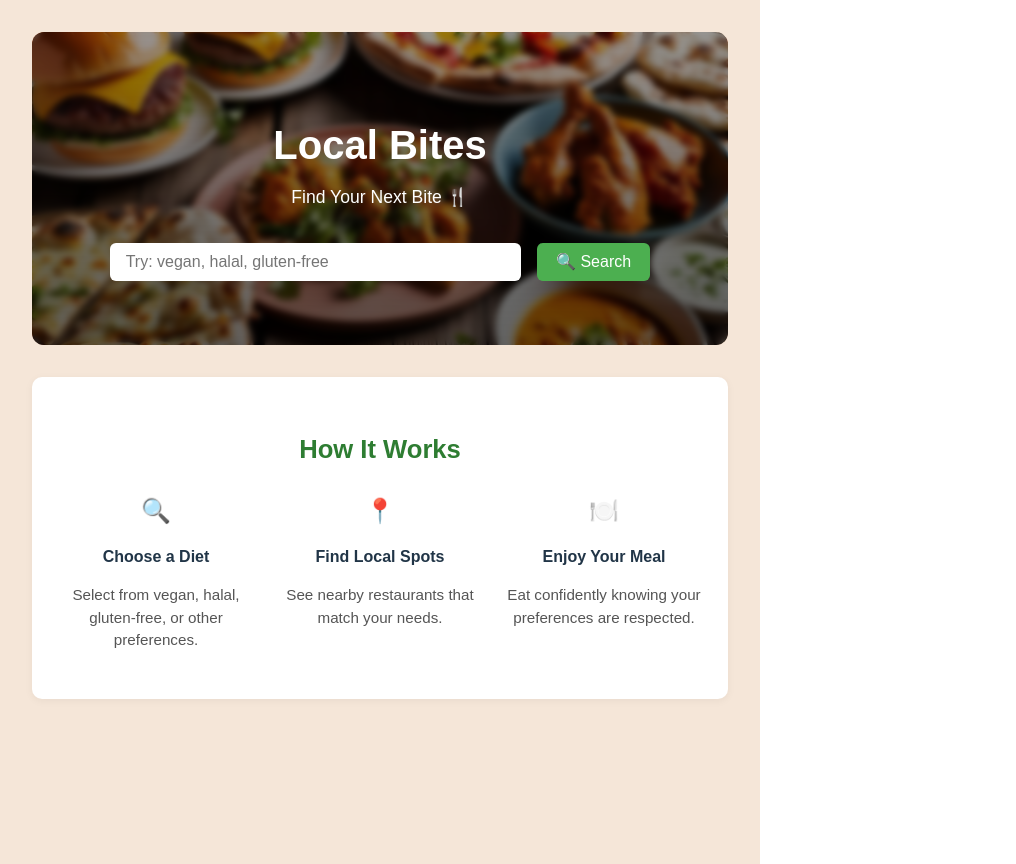
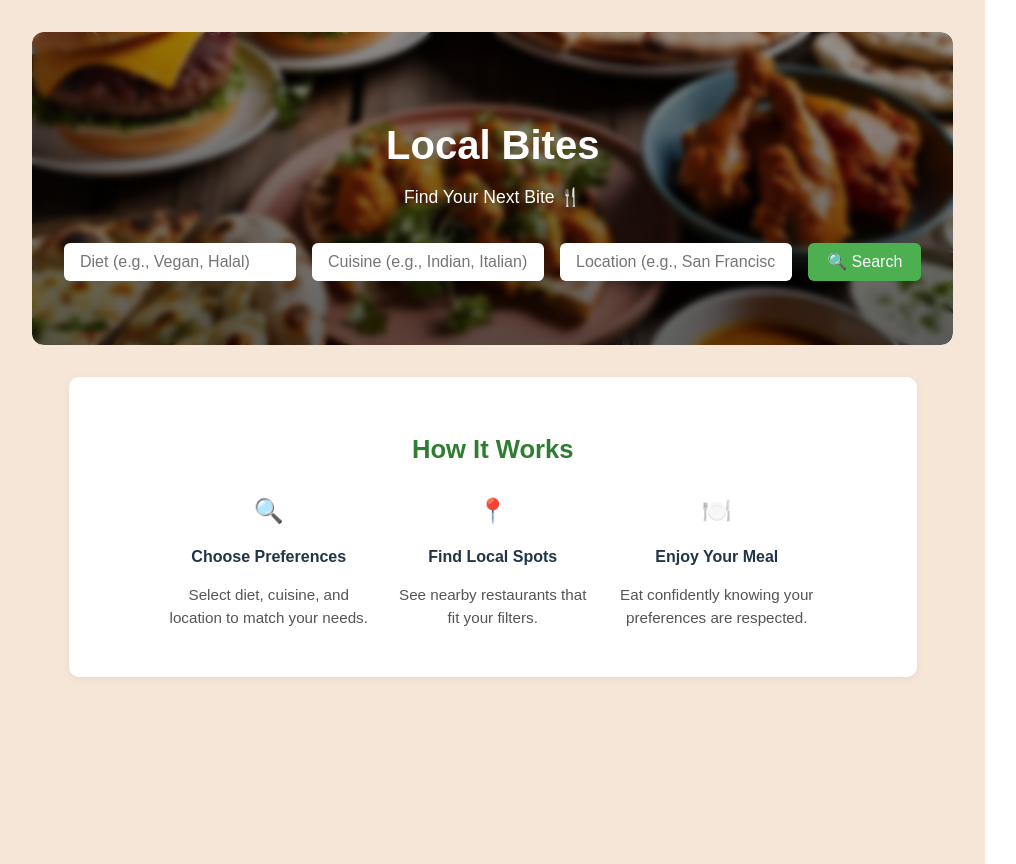
Before and after one commit to nadaazeez96/flask-restaurant-api, a React (Vite) app in the folder restaurant-frontend/: page / in a window 1280 px wide. Shown: the whole page, without its empty margins (0-1016 px from the left). Built offline with nearby package versions, Linux system fonts and the light colour scheme; the HTML template or start-up script is replaced by a standard one.

Commit message:
adding more functions to the home page

```diff
--- a/restaurant-frontend/src/App.jsx
+++ b/restaurant-frontend/src/App.jsx
@@ -5,18 +5,24 @@ function App() {
   const [restaurants, setRestaurants] = useState([]);
   const [loading, setLoading] = useState(false);
   const [error, setError] = useState("");
-  const [searchQuery, setSearchQuery] = useState("");
+  const [dietQuery, setDietQuery] = useState("");
+  const [cuisineQuery, setCuisineQuery] = useState("");
+  const [locationQuery, setLocationQuery] = useState("");
   const [showResults, setShowResults] = useState(false);
 
-  const fetchRestaurants = (diet) => {
-    console.log("Fetching for diet:", diet);
-
-    if (!diet.trim()) return;
+  const fetchRestaurants = () => {
+    console.log("Fetching for filters:", { dietQuery, cuisineQuery, locationQuery });
 
     setLoading(true);
     setError("");
+
+    let url = "https://flask-restaurant-api.onrender.com/restaurants/filter?";
+    if (dietQuery) url += `diet=${dietQuery}&`;
+    if (cuisineQuery) url += `cuisine=${cuisineQuery}&`;
+    if (locationQuery) url += `location=${locationQuery}`;
+
     axios
-      .get(`https://flask-restaurant-api.onrender.com/restaurants/diet/${diet}`)
+      .get(url)
       .then((res) => {
         console.log("API Response:", res.data);
         setRestaurants(res.data);
@@ -29,7 +35,6 @@ function App() {
         setLoading(false);
       });
   };
-
 
   return (
     <div style={{ fontFamily: "Arial, sans-serif", padding: "2rem", backgroundColor: "#f5e6d8", minHeight: "100vh" }}>
@@ -61,11 +66,11 @@ function App() {
             Find Your Next Bite 🍴
           </p>
 
-          {/* Search Bar */}
+          {/* Search Form */}
           <form
             onSubmit={(e) => {
               e.preventDefault();
-              fetchRestaurants(searchQuery);
+              fetchRestaurants();
             }}
             style={{
               display: "flex",
@@ -76,13 +81,38 @@ function App() {
           >
             <input
               type="text"
-              value={searchQuery}
-              placeholder="Try: vegan, halal, gluten-free"
-              onChange={(e) => setSearchQuery(e.target.value)}
+              value={dietQuery}
+              placeholder="Diet (e.g., Vegan, Halal)"
+              onChange={(e) => setDietQuery(e.target.value)}
               style={{
                 padding: "0.6rem 1rem",
-                width: "60%",
-                maxWidth: "400px",
+                width: "200px",
+                border: "none",
+                borderRadius: "6px",
+                fontSize: "1rem",
+              }}
+            />
+            <input
+              type="text"
+              value={cuisineQuery}
+              placeholder="Cuisine (e.g., Indian, Italian)"
+              onChange={(e) => setCuisineQuery(e.target.value)}
+              style={{
+                padding: "0.6rem 1rem",
+                width: "200px",
+                border: "none",
+                borderRadius: "6px",
+                fontSize: "1rem",
+              }}
+            />
+            <input
+              type="text"
+              value={locationQuery}
+              placeholder="Location (e.g., San Francisco)"
+              onChange={(e) => setLocationQuery(e.target.value)}
+              style={{
+                padding: "0.6rem 1rem",
+                width: "200px",
                 border: "none",
                 borderRadius: "6px",
                 fontSize: "1rem",
@@ -131,16 +161,16 @@ function App() {
         >
           <div style={{ maxWidth: "200px", fontSize: "0.95rem" }}>
             <div style={{ fontSize: "1.5rem" }}>🔍</div>
-            <h3 style={{ fontSize: "1rem", marginBottom: "0.4rem" }}>Choose a Diet</h3>
+            <h3 style={{ fontSize: "1rem", marginBottom: "0.4rem" }}>Choose Preferences</h3>
             <p style={{ color: "#555" }}>
-              Select from vegan, halal, gluten-free, or other preferences.
+              Select diet, cuisine, and location to match your needs.
             </p>
           </div>
           <div style={{ maxWidth: "200px", fontSize: "0.95rem" }}>
             <div style={{ fontSize: "1.5rem" }}>📍</div>
             <h3 style={{ fontSize: "1rem", marginBottom: "0.4rem" }}>Find Local Spots</h3>
             <p style={{ color: "#555" }}>
-              See nearby restaurants that match your needs.
+              See nearby restaurants that fit your filters.
             </p>
           </div>
           <div style={{ maxWidth: "200px", fontSize: "0.95rem" }}>
@@ -176,7 +206,20 @@ function App() {
                 backgroundColor: "#fff",
               }}
             >
-              <h2 style={{ marginBottom: "0.5rem", color: "#2e7d32" }}>{rest.name}</h2>
+              <h2 style={{ marginBottom: "0.5rem", color: "#2e7d32" }}>
+                {rest.website || rest.google_maps_link ? (
+                  <a
+                    href={rest.website || rest.google_maps_link}
+                    target="_blank"
+                    rel="noopener noreferrer"
+                    style={{ textDecoration: "none", color: "#2e7d32" }}
+                  >
+                    {rest.name}
+                  </a>
+                ) : (
+                  rest.name
+                )}
+              </h2>
               <p><strong>📍 Address:</strong> {rest.address}</p>
               <p><strong>🥗 Dietary:</strong> {rest.dietary.join(", ")}</p>
               <p><strong>🍽 Cuisine:</strong> {rest.cuisine}</p>
```
